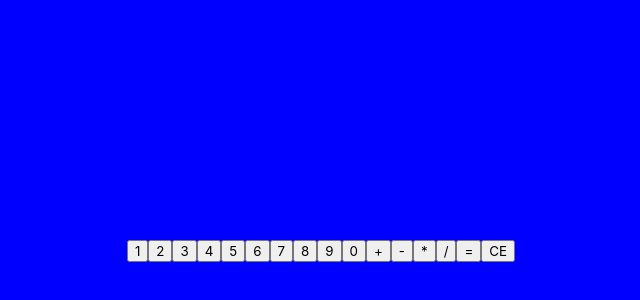
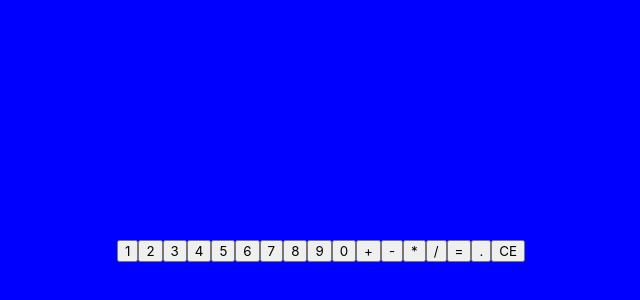
Before and after one commit to hydraChaosu/calculator, a React (Create React App) app: page / in a window 1280 px wide. Shown: the part 150-450 px from the top of the page, without its empty margins (319-959 px from the left). Built offline with nearby package versions, Linux system fonts and the light colour scheme.

Commit message:
Add operations
dont work as intended

```diff
--- a/src/components/App.js
+++ b/src/components/App.js
@@ -22,13 +22,15 @@ const calcButtons = [
   "*",
   "/",
   "=",
+  ".",
   "CE"
 ];
 class App extends Component {
   state = {
     memory: 0,
     view: "",
-    operationCount: 0
+    operationCount: 0,
+    operation: ""
   };
 
   buttonPressed = e => {
@@ -37,13 +39,13 @@ class App extends Component {
     const CE = calcButtons.slice(-1);
     const view = e.target.innerText;
 
-    if (numbers.indexOf(view) != -1) {
+    if (numbers.indexOf(view) !== -1 || view === ".") {
       this.setState(prevState => ({
         view: prevState.view + view
       }));
     }
 
-    if (CE.indexOf(view) != -1) {
+    if (CE.indexOf(view) !== -1) {
       this.setState(prevState => ({
         view: "",
         memory: 0,
@@ -51,7 +53,7 @@ class App extends Component {
       }));
     }
 
-    if (operation.indexOf(view) != -1) {
+    if (operation.indexOf(view) !== -1) {
       // if (this.state.operationCount < 2) {
       //   this.setState(prevState => ({
       //     view: "",
@@ -59,13 +61,55 @@ class App extends Component {
       //     operationCount: prevState.operationCount + 1
       //   }));
       // } else
-      if (view == "+") {
-        this.setState(prevState => ({
-          view: "",
-          memory: prevState.memory + parseInt(prevState.view),
-          operationCount: prevState.operationCount + 1
-        }));
+
+      switch (view) {
+        case "+":
+          this.setState(prevState => ({
+            view: "",
+            memory: prevState.memory + parseFloat(prevState.view),
+            operationCount: prevState.operationCount + 1
+          }));
+          break;
+        case "-":
+          this.setState(prevState => ({
+            view: "",
+            memory: prevState.memory - parseFloat(prevState.view),
+            operationCount: prevState.operationCount + 1
+          }));
+          break;
+        case "*":
+          this.setState(prevState => ({
+            view: "",
+            memory: prevState.memory * parseFloat(prevState.view),
+            operationCount: prevState.operationCount + 1
+          }));
+          break;
+
+        case "/":
+          this.setState(prevState => ({
+            view: "",
+            memory: prevState.memory / parseFloat(prevState.view),
+            operationCount: prevState.operationCount + 1
+          }));
+          break;
+
+        case "=":
+          this.setState(prevState => ({
+            view: prevState.memory,
+            operationCount: prevState.operationCount + 1
+          }));
+          break;
+        default:
+          break;
       }
+
+      // if (view == "+") {
+      //   this.setState(prevState => ({
+      //     view: "",
+      //     memory: prevState.memory + parseInt(prevState.view),
+      //     operationCount: prevState.operationCount + 1
+      //   }));
+      // }
     }
 
     // if (view == "+" && this.state.operationCount >= 2) {
```
